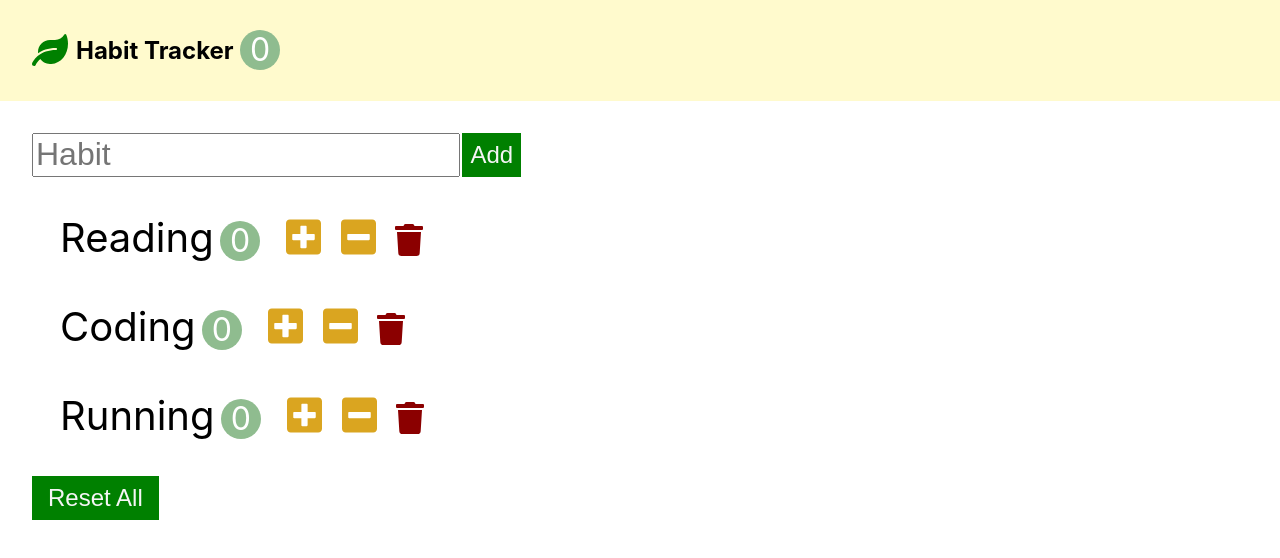
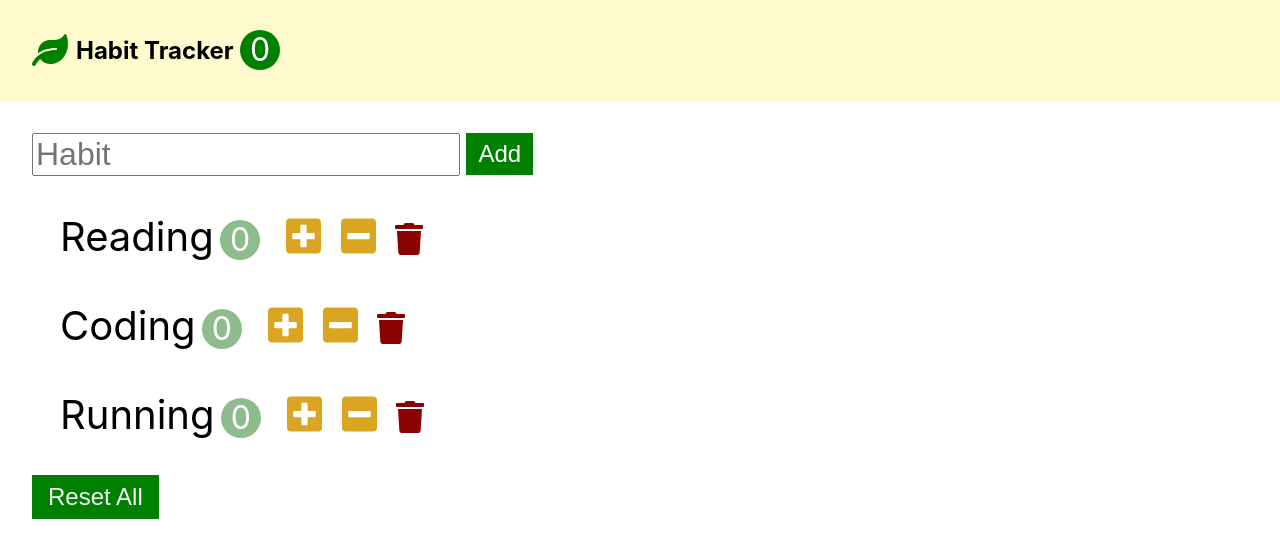
Before and after one commit to programmer-heeney/habit-tracker, a React (Create React App) app: page / in a window 1280 px wide. Shown: the top 558 px of the page. Built offline with nearby package versions, Linux system fonts and the light colour scheme.

Commit message:
엘리님 코드 반영

```diff
--- a/src/App.css
+++ b/src/App.css
@@ -1,3 +1,6 @@
+* {
+  box-sizing: border-box;
+}
 button {
   outline: none;
   border: 0;
@@ -18,24 +21,38 @@
   padding-right: 0.5rem;
 }
 
-.input-wrap {
+.navbar-count {
+  display: inline-block;
+  text-align: center;
+  font-size: 2rem;
+  width: 2.5rem;
+  height: 2.5rem;
+  line-height: 2.5rem;
+  margin-left: 0.2em;
+  margin-right: 0.5em;
+  background-color: green;
+  color: white;
+  border-radius: 50%;
+}
+
+.add-form {
   display: flex;
   align-self: center;
-  padding: 2rem 2rem 0 2rem;
+  margin: 2rem 2rem 0 2rem;
 }
 
-.habit-input {
+.add-input {
   font-size: 2rem;
+  margin-right: 0.2em;
 }
 
-.input-button {
+.add-button {
+  height: 100%;
   font-size: 1.5rem;
-  padding: 0.5rem;
-  margin: 0 0.1em;
+  padding: 0.3em 0.5em;
   background-color: green;
-  color: whitesmoke;
+  color: white;
 }
-
 .reset-button {
   font-size: 1.5rem;
   padding: 0.5rem 1rem;
--- a/src/app.jsx
+++ b/src/app.jsx
@@ -1,7 +1,6 @@
 import React, { Component } from 'react';
 import './app.css';
 import Navbar from './components/navbar'
-import Input from './components/input'
 import Habits from './components/habits'
 
 class app extends Component {
@@ -37,29 +36,25 @@
     this.setState({ habits });
   };
 
-  addItem = () => {
-    const habits = [...this.state.habits];
-    const input = document.querySelector('#input-item');
-    const habit = { id: Math.random().toString(36).substr(2, 9), name: input.value.charAt(0).toUpperCase() + input.value.slice(1), count: 0 };
-    habits.push(habit);
-    console.log(habits);
+  handleAdd = (name) => {
+    const habits = [...this.state.habits, { id: Date.now(), name: name.charAt(0).toUpperCase() + name.slice(1), count: 0 }];
     this.setState({ habits });
-
-    input.value = "";
   }
 
 
   handleReset = () => {
-    const habits = this.state.habits;
-    habits.forEach(habit => habit.count = 0);
+    const habits = this.state.habits.map(habit => {
+      habit.count = 0;
+      return habit;
+    })
     this.setState({ habits });
   }
 
   render() {
     return (
       <>
-        <Navbar totalCount={this.state.habits.filter(item => item.count !== 0).length} />
-        <Habits habits={this.state.habits} onReset={this.handleReset} onAdd={this.addItem} onIncrement={this.handleIncrement} onDecrement={this.handleDecrement} onDelete={this.handleDelete} />
+        <Navbar totalCount={this.state.habits.filter(item => item.count > 0).length} />
+        <Habits habits={this.state.habits} onReset={this.handleReset} onAdd={this.handleAdd} onIncrement={this.handleIncrement} onDecrement={this.handleDecrement} onDelete={this.handleDelete} />
       </>
     );
   }
--- /dev/null
+++ b/src/components/habitAddForm.jsx
@@ -0,0 +1,24 @@
+import React, { Component } from 'react';
+
+class HabitAddForm extends Component {
+    formRef = React.createRef();
+    inputRef = React.createRef();
+
+    onSubmit = event => {
+        event.preventDefault();
+        const name = this.inputRef.current.value;
+        name && this.props.onAdd(name);
+        // this.inputRef.current.value = '';
+        this.formRef.current.reset();
+    }
+    render() {
+        return (
+            <form ref={this.formRef} className="add-form" onSubmit={this.onSubmit}>
+                <input ref={this.inputRef} type="text" className="add-input" placeholder="Habit" />
+                <button className="add-button">Add</button>
+            </form>
+        );
+    }
+}
+
+export default HabitAddForm;
--- a/src/components/habits.jsx
+++ b/src/components/habits.jsx
@@ -1,19 +1,12 @@
 import React, { Component } from 'react';
 import Habit from './habit';
+import HabitAddForm from './habitAddForm';
 
 class Habits extends Component {
-    addItem = () => { this.props.onAdd(); }
-    handleKeyDown = (event) => {
-        event.key === 'Enter' && this.addItem();
-    }
-    handleReset = () => { this.props.onReset(); }
     render() {
         return (
             <>
-                <div className="input-wrap">
-                    <input id="input-item" className="habit-input" type="text" placeholder="Habit" onKeyDown={this.handleKeyDown} />
-                    <button className="input-button" onClick={this.addItem}>Add</button>
-                </div>
+                <HabitAddForm onAdd={this.props.onAdd} />
                 <ul>
                     {
                         this.props.habits.map(habit =>
@@ -27,7 +20,7 @@
                         )
                     }
                 </ul>
-                <button className="reset-button" onClick={this.handleReset}>Reset All</button>
+                <button className="reset-button" onClick={this.props.onReset}>Reset All</button>
             </>
         );
     }
--- a/src/components/navbar.jsx
+++ b/src/components/navbar.jsx
@@ -8,7 +8,7 @@
                     <i className="fas fa-leaf"></i>
                 </span>
                 <h1 className="navbar-title">Habit Tracker</h1>
-                <span className="habit-count">{
+                <span className="navbar-count">{
                     this.props.totalCount
                 }</span>
             </nav>
```
